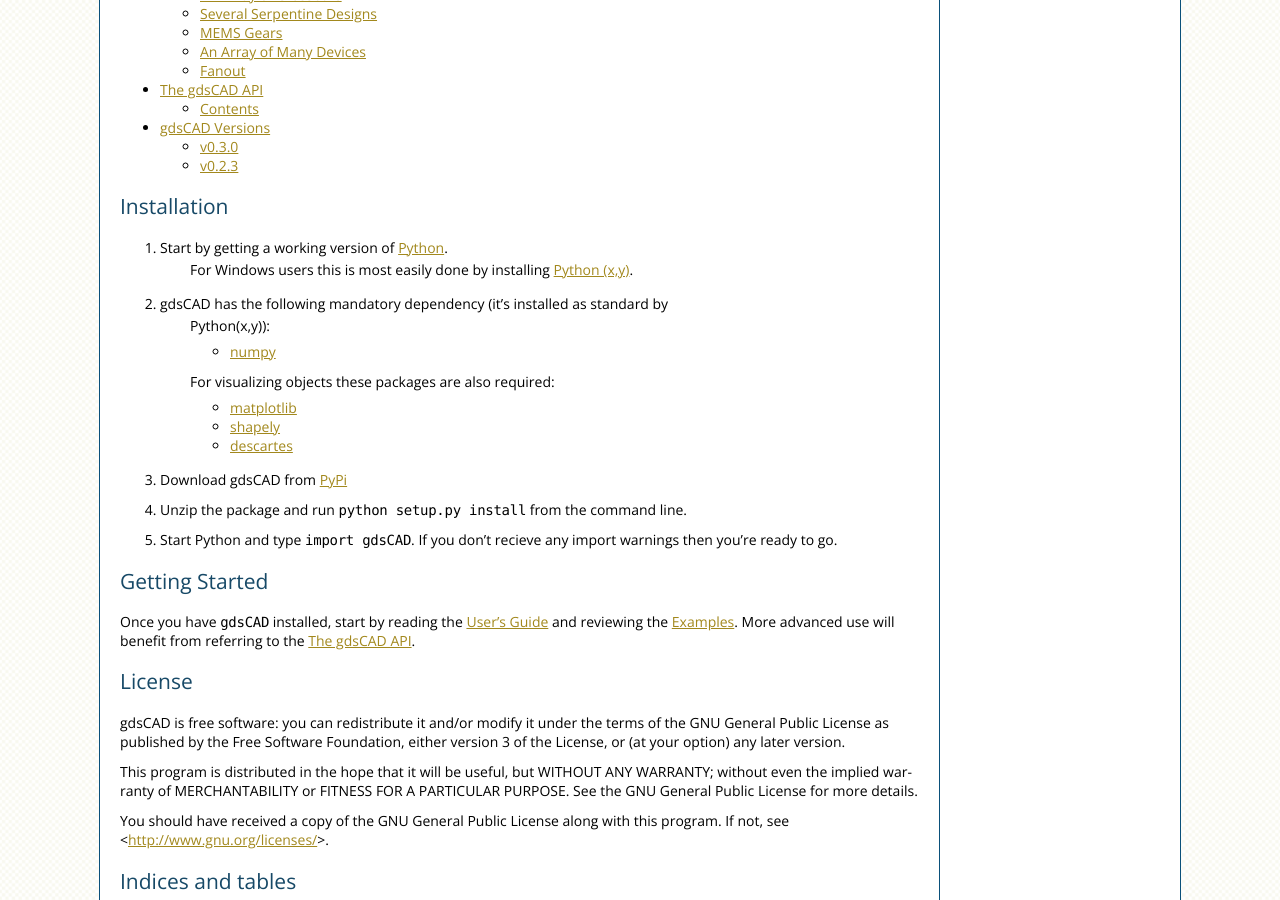
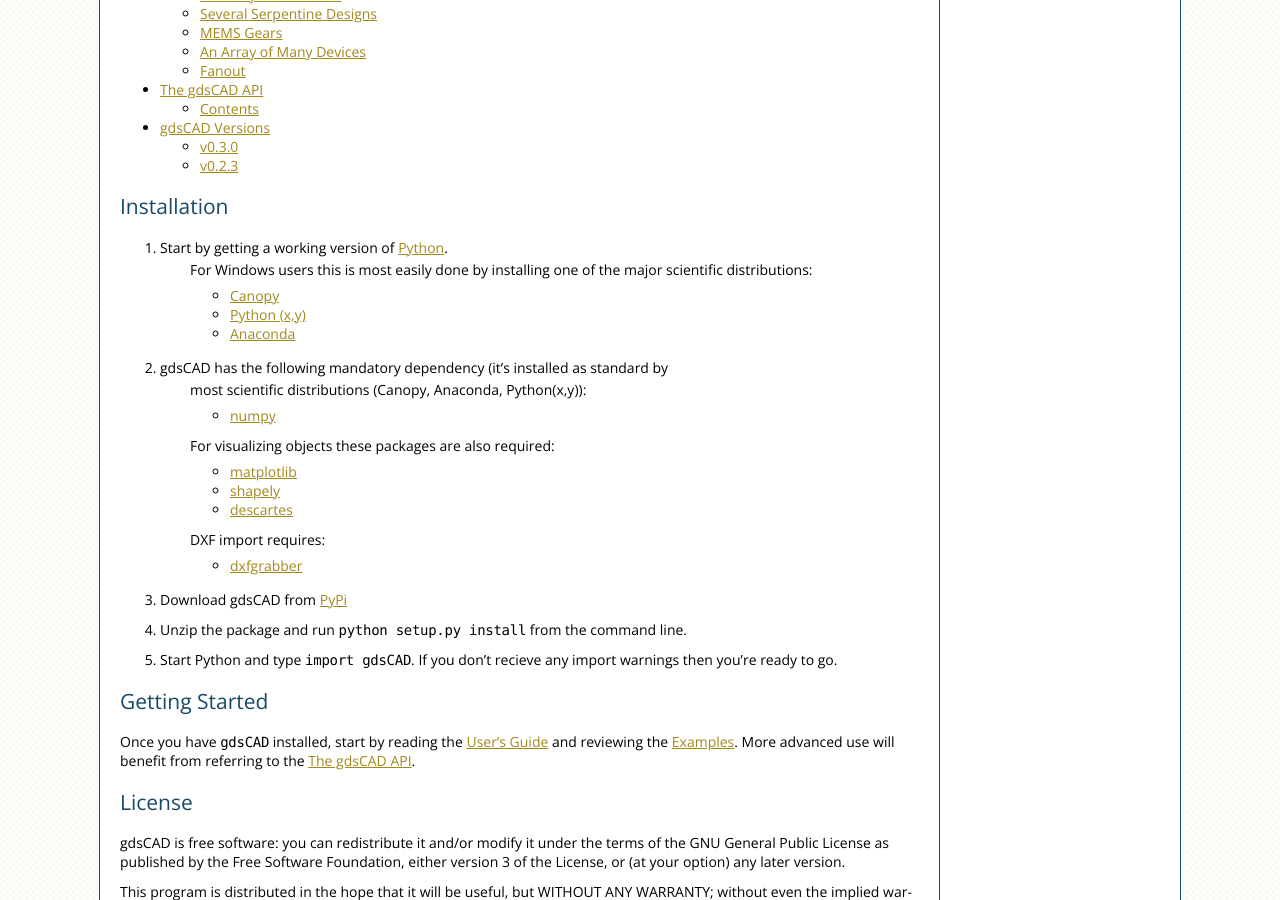
Before and after one commit to hohlraum/gdsCAD, a Sphinx documentation site: the page built from doc/source/index.rst, in a window 1280 px wide and 900 px high, scrolled down 1562 px. Built offline with Sphinx 7.4.7, drawn with Linux system fonts in a browser that asks for light colours.

```diff
--- a/doc/source/index.rst
+++ b/doc/source/index.rst
@@ -98,11 +98,15 @@ Installation
 ============
 
 1. Start by getting a working version of `Python <http://www.python.org/getit/>`_.
-    For Windows users this is most easily done by installing
-    `Python (x,y) <https://code.google.com/p/pythonxy/>`_\ .
+    For Windows users this is most easily done by installing one of the major
+    scientific distributions:
+
+    * `Canopy <https://www.enthought.com/products/canopy/>`_\
+    * `Python (x,y) <https://code.google.com/p/pythonxy/>`_\
+    * `Anaconda <https://store.continuum.io/cshop/anaconda/>`_
 
 #. gdsCAD has the following mandatory dependency (it's installed as standard by
-    Python(x,y)):
+    most scientific distributions (Canopy, Anaconda, Python(x,y)):
 
     * `numpy <http://www.numpy.org/.>`_
 
@@ -111,6 +115,10 @@ Installation
     * `matplotlib <http://matplotlib.org/index.html>`_
     * `shapely <https://pypi.python.org/pypi/Shapely>`_
     * `descartes <https://pypi.python.org/pypi/descartes>`_
+
+    DXF import requires:
+
+    * `dxfgrabber <https://pypi.python.org/pypi/dxfgrabber>`_
 
 #. Download gdsCAD from `PyPi <https://pypi.python.org/pypi/gdsCAD>`_
 
```
